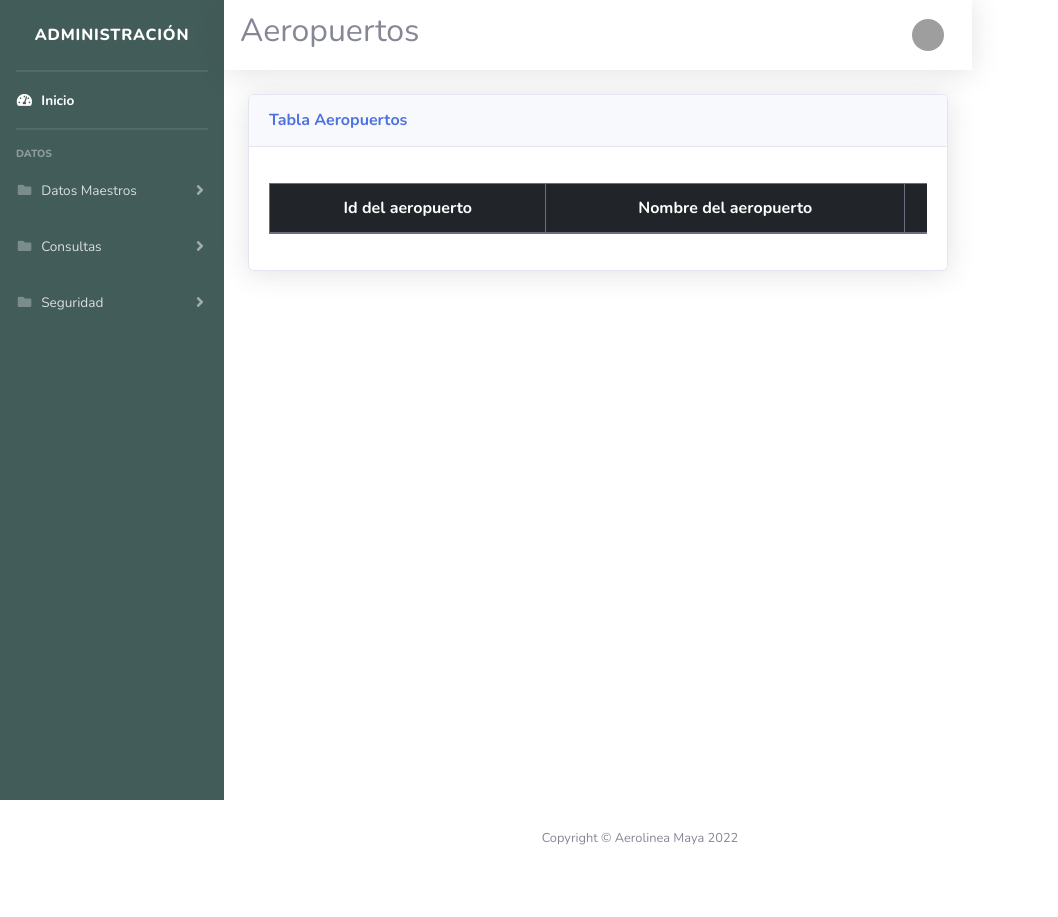
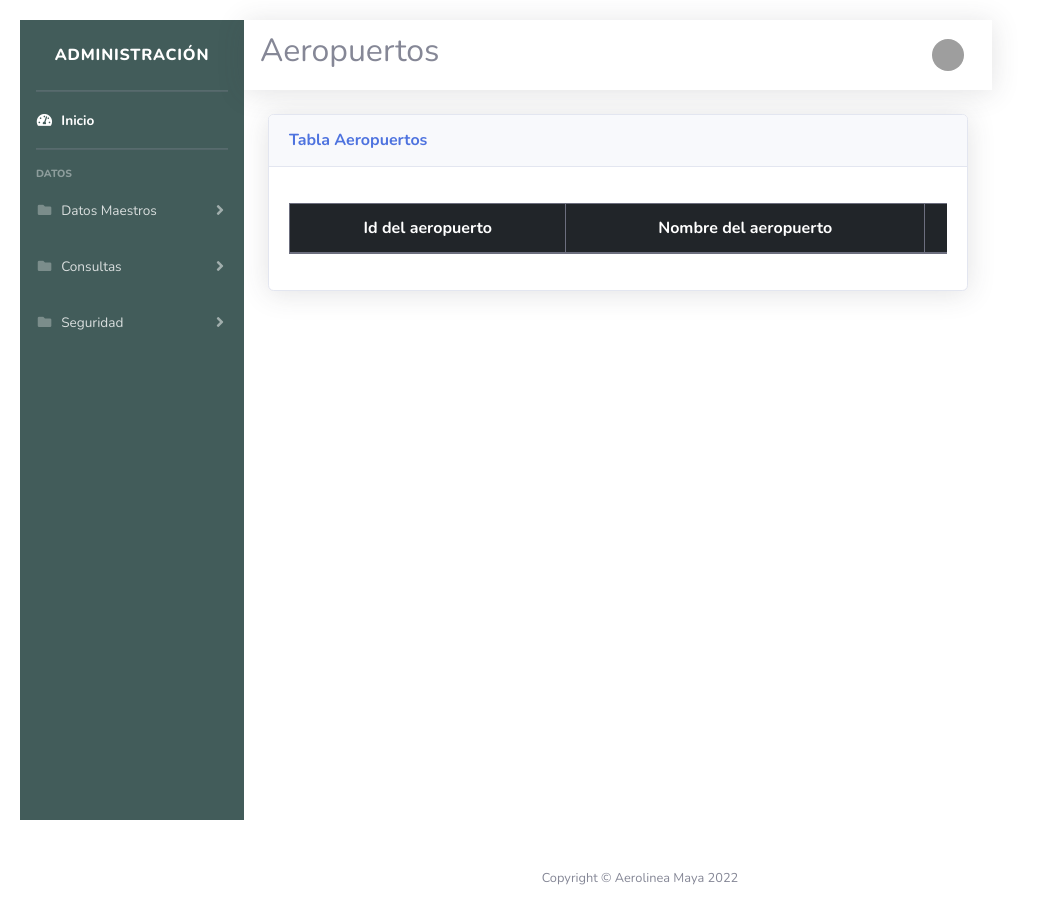
Before and after one commit to marce041/AeropuertoMaya_ISI_2023, a PHP site: page /Consultas/Consultaaeropuertos.php in a window 1280 px wide. Shown: the whole page, without its empty margins (0-1058 px from the left). Before the commit the page ends 845 px from the top, so only its background shows below. Run offline with PHP 8.4, Linux system fonts and the light colour scheme; data that the repository does not hold is empty; some libraries are stand-ins or nearby versions; grey boxes are pictures that could not be loaded.

Commit message:
Update Consultaaeropuertos.php

```diff
--- a/Consultas/Consultaaeropuertos.php
+++ b/Consultas/Consultaaeropuertos.php
@@ -19,7 +19,7 @@
         require("../Procesos/ProcesoAeropuerto/TablaAeropuerto.php");
     ?>
 <body id="page-top">
-    <div id="wrapper">
+    <div id="wrapper" class="card-body">
         <!--Empieza Lista -->
         <ul class="navbar-nav color sidebar sidebar-dark accordion" id="accordionSidebar">
             <a class="sidebar-brand d-flex align-items-center justify-content-center" href="../principaladmin.php">
```
